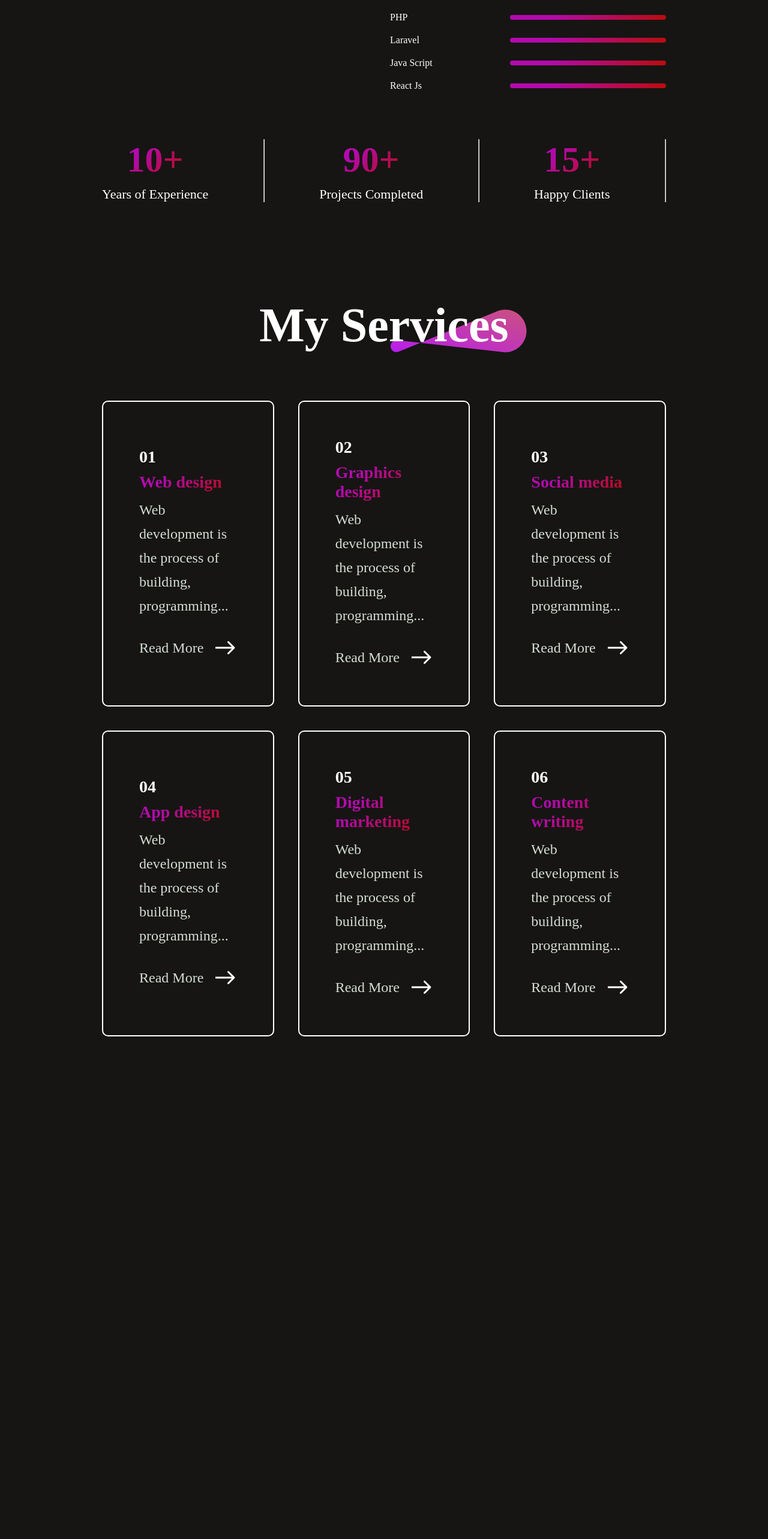
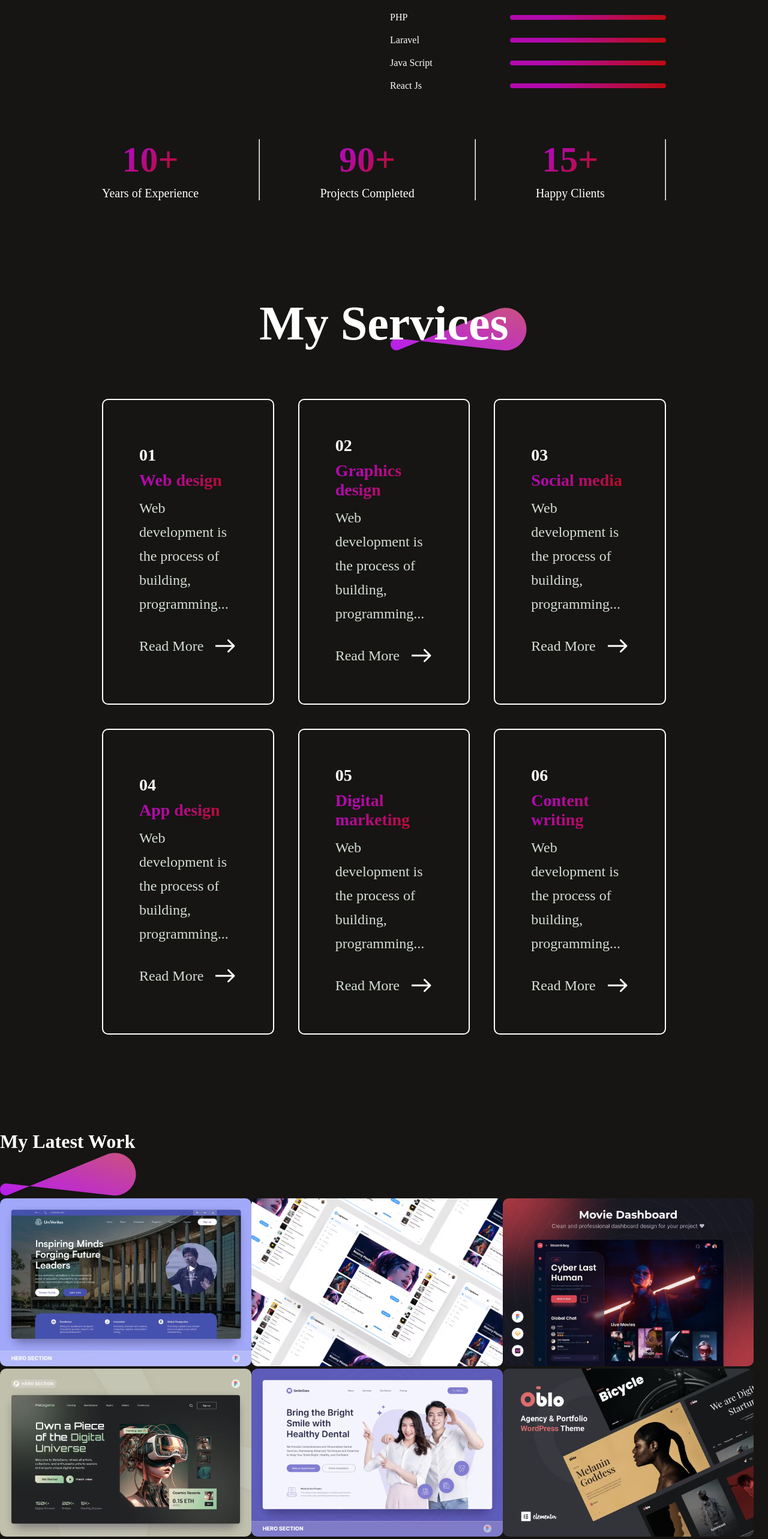
Before and after one commit to habibalamiyawid/portfolio-react, a React (Vite) app: page / in a window 1280 px wide. Shown: the part 1676-4242 px from the top of the page at 60% size. Before the commit the page ends 3484 px from the top, so only its background shows below. Built offline with nearby package versions, Linux system fonts and the light colour scheme.

Commit message:
my work added

```diff
--- a/src/App.jsx
+++ b/src/App.jsx
@@ -3,6 +3,7 @@
 import Hero from './Components/Hero/Hero'
 import About from './Components/About/About'
 import Services from './Components/Services/Services'
+import MyWork from './Components/MyWork/MyWork'
 
 const App = () => {
   return (
@@ -12,6 +13,7 @@
      <Hero/>
      <About/>
      <Services/>
+     <MyWork/>
     </div>
   )
 }
--- a/src/Components/About/About.css
+++ b/src/Components/About/About.css
@@ -86,7 +86,7 @@
 
 }
 .about-achievement p{
-    font-size: 22px;
+    font-size: 20px;
     font-weight: 500;
 }
 .about-skill:hover{
--- a/src/Components/About/About.jsx
+++ b/src/Components/About/About.jsx
@@ -59,7 +59,7 @@
           <hr />
           <div className="about-achievement">
             <h1>15+</h1>
-            <p>Happy Clients</p>
+            <p>Happy Clients </p>
           </div>
           <hr />
         </div>
--- /dev/null
+++ b/src/Components/MyWork/MyWork.jsx
@@ -0,0 +1,29 @@
+import React from 'react'
+import theme_pattern from '../../assets/theme_pattern.svg'
+import './MyWork.css'
+import mywork_data from '../../assets/mywork_data'
+const MyWork = () => {
+  return (
+    <div>
+        <div className='mywork'>
+            <div className="mywork-title">
+
+                <h1>My Latest Work</h1>
+                <img src={theme_pattern} alt="" />
+
+            </div>
+
+            <div className="mywork-container">
+               {mywork_data.map((work,index)=>{
+
+                 return <img key={index} src={work.w_img} alt="" />
+
+               })}
+            </div>
+        </div>
+
+    </div>
+  )
+}
+
+export default MyWork
```
Also changed, not shown: src/Components/MyWork/MyWork.css (added).
